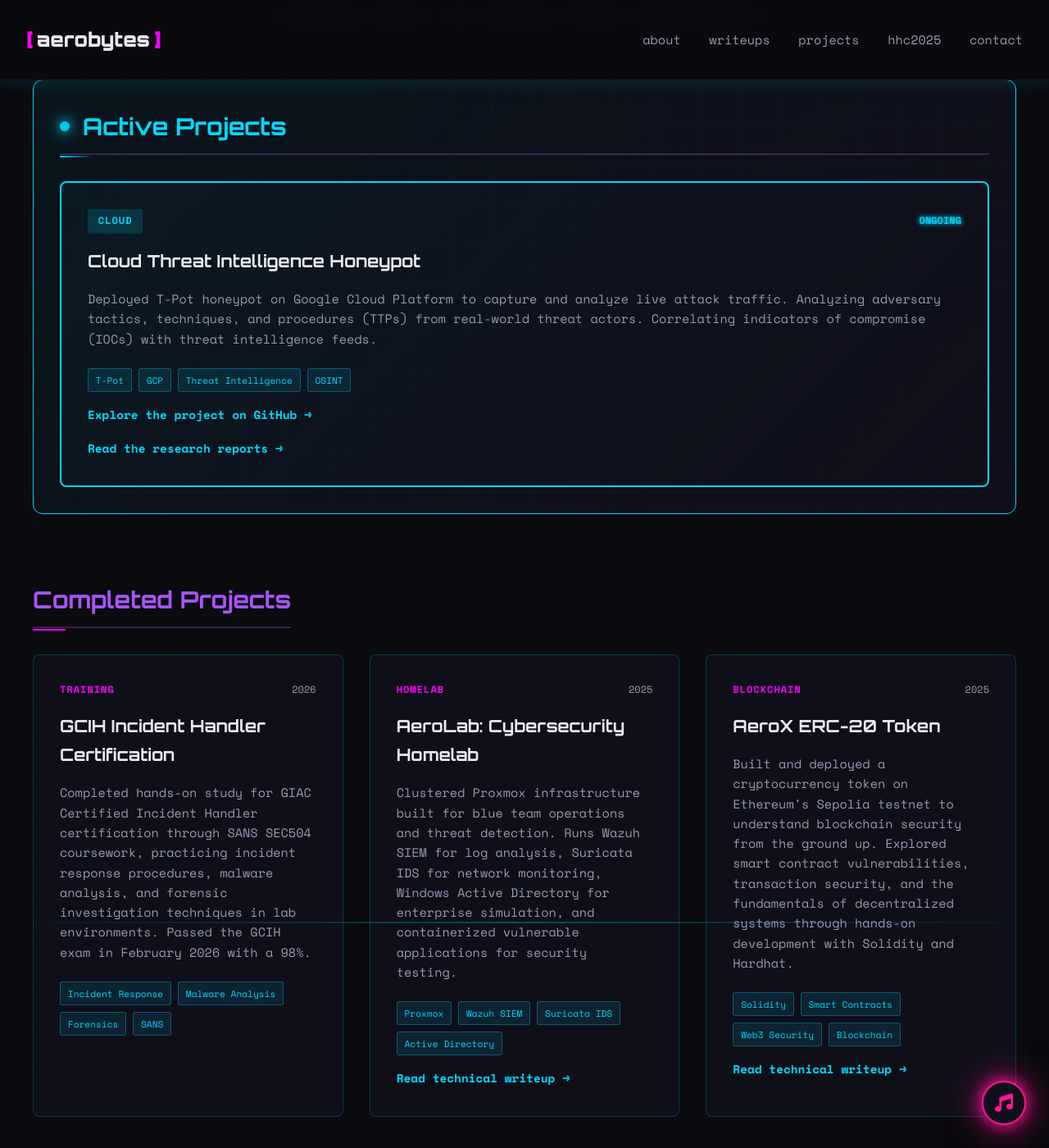
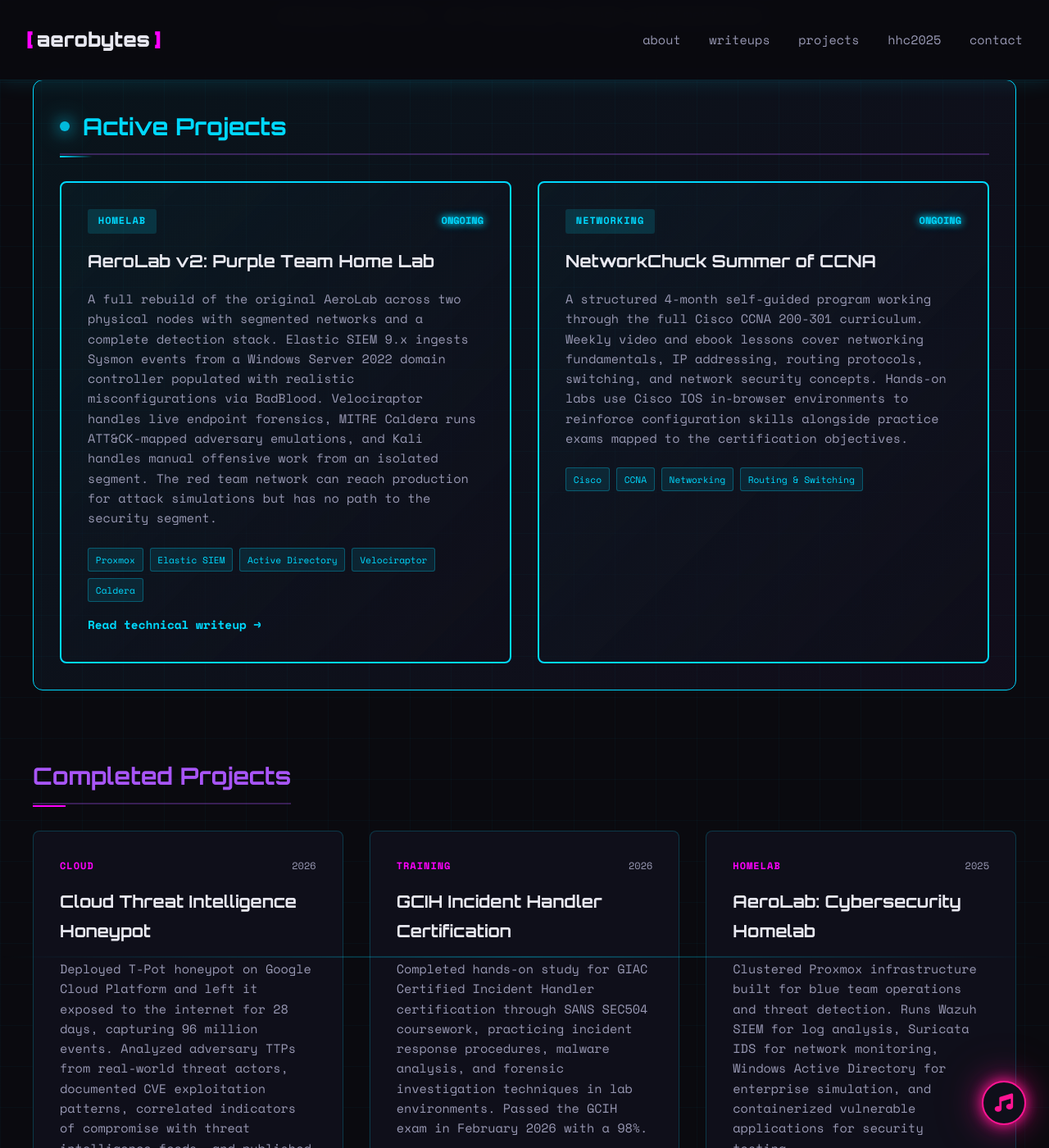
Before and after one commit to Aeronique/aerobytes-site, a Jekyll site: the page built from projects.html, in a window 1280 px wide and 1400 px high, scrolled down 336 px. Shown: the whole window at 82% size. Built offline with Jekyll 4.4.1, drawn with Linux system fonts in a browser that asks for light colours; some of the changed text lies outside the part shown.

Commit message:
Update projects.html

```diff
--- a/projects.html
+++ b/projects.html
@@ -23,21 +23,34 @@ permalink: /projects/
             <div class="work-grid">
                 <div class="project-card ongoing-card">
                     <div class="card-header">
-                        <span class="card-tag ongoing-tag">CLOUD</span>
+                        <span class="card-tag ongoing-tag">HOMELAB</span>
                         <span class="card-date ongoing-status">ONGOING</span>
                     </div>
-                    <h3 class="card-title">Cloud Threat Intelligence Honeypot</h3>
-                    <p class="card-description">Deployed T-Pot honeypot on Google Cloud Platform to capture and analyze live attack traffic. Analyzing adversary tactics, techniques, and procedures (TTPs) from real-world threat actors. Correlating indicators of compromise (IOCs) with threat intelligence feeds.</p>
-                    <p style="color: var(--cyber-purple); font-style: italic; font-size: 0.85rem; margin-top: 0.75rem; margin-bottom: 0.75rem;"></p>
+                    <h3 class="card-title">AeroLab v2: Purple Team Home Lab</h3>
+                    <p class="card-description">A full rebuild of the original AeroLab across two physical nodes with segmented networks and a complete detection stack. Elastic SIEM 9.x ingests Sysmon events from a Windows Server 2022 domain controller populated with realistic misconfigurations via BadBlood. Velociraptor handles live endpoint forensics, MITRE Caldera runs ATT&CK-mapped adversary emulations, and Kali handles manual offensive work from an isolated segment. The red team network can reach production for attack simulations but has no path to the security segment.</p>
                     <div class="card-tags">
-                        <span class="tag">T-Pot</span>
-                        <span class="tag">GCP</span>
-                        <span class="tag">Threat Intelligence</span>
-                        <span class="tag">OSINT</span>
+                        <span class="tag">Proxmox</span>
+                        <span class="tag">Elastic SIEM</span>
+                        <span class="tag">Active Directory</span>
+                        <span class="tag">Velociraptor</span>
+                        <span class="tag">Caldera</span>
                     </div>
-					<a href="https://github.com/Aeronique/honeypot-threat-research" class="card-link">Explore the project on GitHub →</a>
-					<br>
-					<a href="/honeypot-threat-research/" class="card-link">Read the research reports →</a>
+                    <a href="/writeups/aerolab-v2/" class="card-link">Read technical writeup →</a>
+                </div>
+
+                <div class="project-card ongoing-card">
+                    <div class="card-header">
+                        <span class="card-tag ongoing-tag">NETWORKING</span>
+                        <span class="card-date ongoing-status">ONGOING</span>
+                    </div>
+                    <h3 class="card-title">NetworkChuck Summer of CCNA</h3>
+                    <p class="card-description">A structured 4-month self-guided program working through the full Cisco CCNA 200-301 curriculum. Weekly video and ebook lessons cover networking fundamentals, IP addressing, routing protocols, switching, and network security concepts. Hands-on labs use Cisco IOS in-browser environments to reinforce configuration skills alongside practice exams mapped to the certification objectives.</p>
+                    <div class="card-tags">
+                        <span class="tag">Cisco</span>
+                        <span class="tag">CCNA</span>
+                        <span class="tag">Networking</span>
+                        <span class="tag">Routing & Switching</span>
+                    </div>
                 </div>
             </div>
         </div>
@@ -46,6 +59,24 @@ permalink: /projects/
         <div class="completed-section">
             <h3 class="subsection-title">Completed Projects</h3>
             <div class="work-grid">
+                <div class="project-card">
+                    <div class="card-header">
+                        <span class="card-tag">CLOUD</span>
+                        <span class="card-date">2026</span>
+                    </div>
+                    <h3 class="card-title">Cloud Threat Intelligence Honeypot</h3>
+                    <p class="card-description">Deployed T-Pot honeypot on Google Cloud Platform and left it exposed to the internet for 28 days, capturing 96 million events. Analyzed adversary TTPs from real-world threat actors, documented CVE exploitation patterns, correlated indicators of compromise with threat intelligence feeds, and published a 14-report research series on the findings.</p>
+                    <div class="card-tags">
+                        <span class="tag">T-Pot</span>
+                        <span class="tag">GCP</span>
+                        <span class="tag">Threat Intelligence</span>
+                        <span class="tag">OSINT</span>
+                    </div>
+                    <a href="https://github.com/Aeronique/honeypot-threat-research" class="card-link">Explore the project on GitHub →</a>
+                    <br>
+                    <a href="/honeypot-threat-research/" class="card-link">Read the research reports →</a>
+                </div>
+
                 <div class="project-card">
                     <div class="card-header">
                         <span class="card-tag">TRAINING</span>
```
